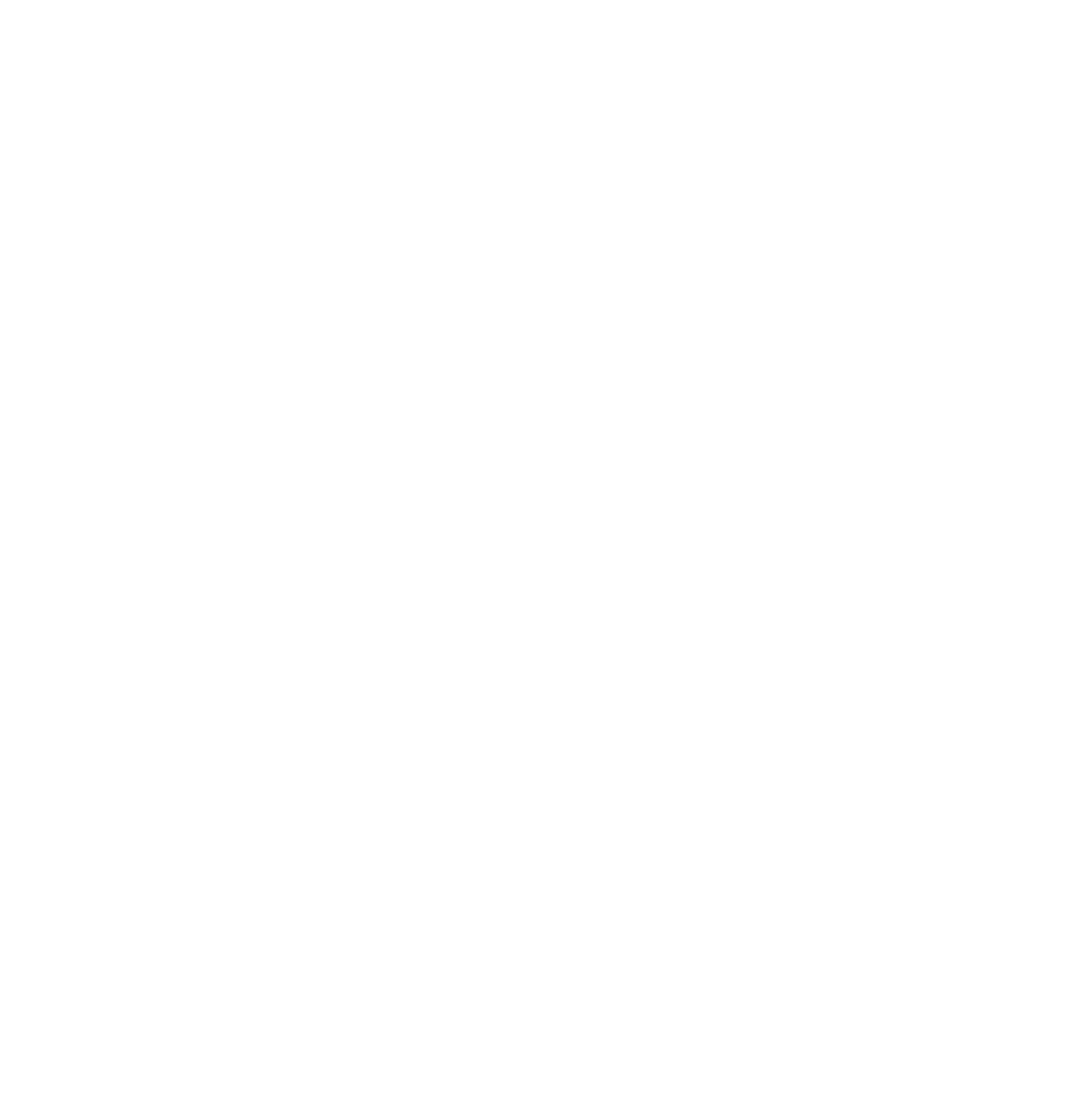
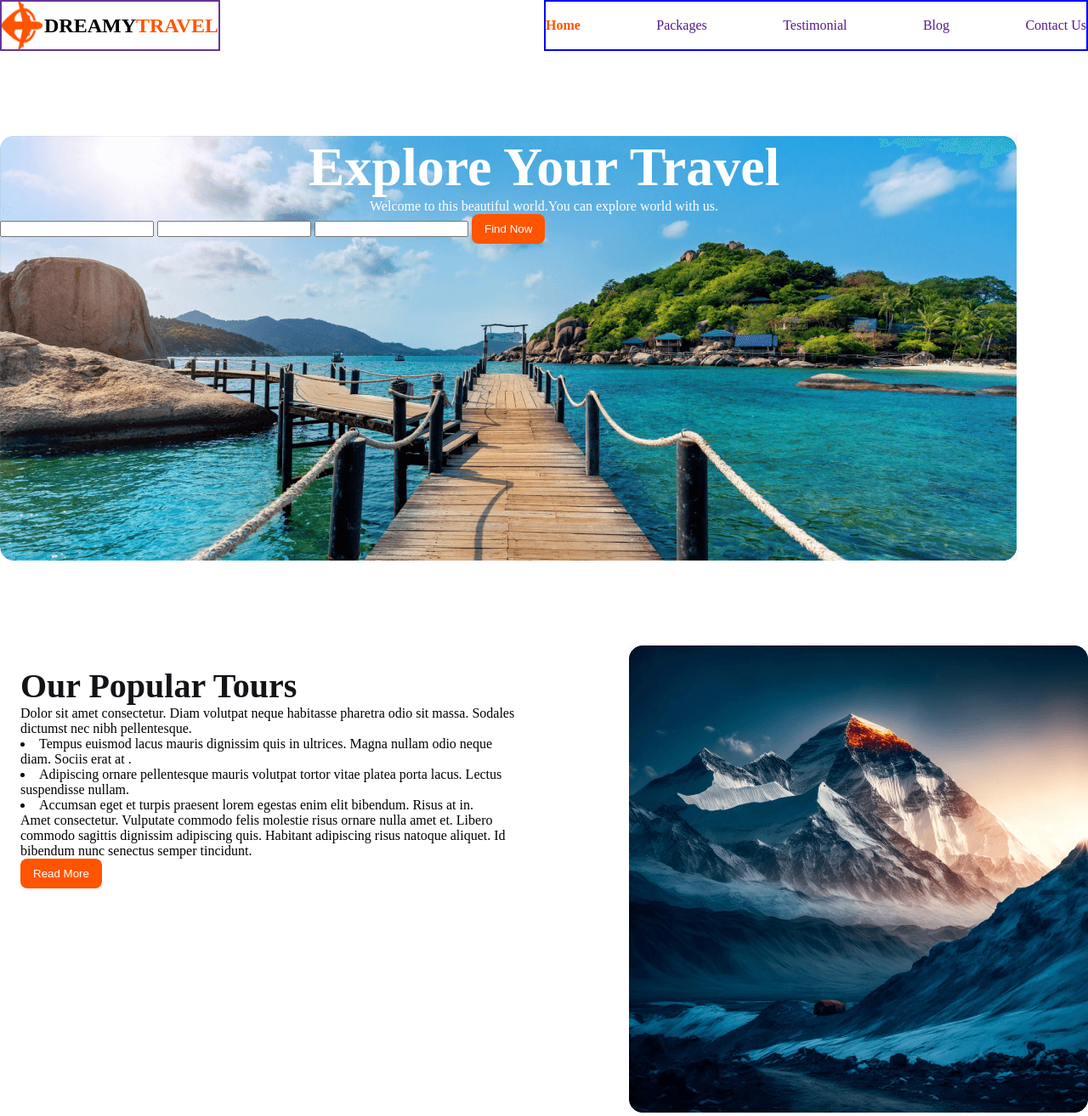
Before and after one commit to UmmaSalma235/DREAMY-TRAVEL, a plain HTML site: page index.html in a window 1280 px wide. Shown: the whole page at 85% size. Before the commit the page ends 800 px from the top, so only its background shows below. Drawn offline with Linux system fonts and the light colour scheme.

Commit message:
responsive.css created

```diff
--- a/index.html
+++ b/index.html
@@ -3,9 +3,58 @@
 <head>
     <meta charset="UTF-8">
     <meta name="viewport" content="width=device-width, initial-scale=1.0">
+    <link rel="stylesheet" href="styles/style.css" >
+    <link rel="stylesheet" href="styles/responsive.css">
     <title>Dreamy Travel</title>
 </head>
 <body>
+    <header>
+        <nav>
+            <div class="nav-container">
+                <img src="./Images/Group 40071 (2).png" alt="">
+                <h1 class="title">DREAMY<span class="special-color">TRAVEL</span></h1>
 
+            </div>
+          <div class="items-container">
+               <a href=""><span class="special-color">Home</span></a>
+               <a href="">Packages</a>
+               <a href="">Testimonial</a>
+               <a href="">Blog</a>
+               <a href="">Contact Us</a>
+
+
+          </div>
+        </nav>
+        <div class="banner">
+            <h1 class="banner-tittle">Explore Your Travel</h1>
+            <p class="banner-description">Welcome to this beautiful world.You can explore world with us.</p>
+            <input type="Where go" name="go" id="">
+            <input type="when" name="go" id="">
+            <input type="select type" name="go" id="">
+            <button class="btn-primary">Find Now</button>
+        </div>
+
+    </header>
+    <main>
+    <section class="feauters">
+        <div class="popular-tours">
+            <h2 class="featuers-tittle">Our Popular Tours</h2>
+            <p class="text-color">Dolor sit amet consectetur. Diam volutpat neque habitasse pharetra odio sit massa. Sodales dictumst nec nibh pellentesque.</p>
+            <li class="text-color">Tempus euismod lacus mauris dignissim quis in ultrices. Magna nullam odio neque diam. Sociis erat at .</li>
+            <li class="text-color">Adipiscing ornare pellentesque mauris volutpat tortor vitae platea porta lacus. Lectus suspendisse nullam.</li>
+            <li class="text-color"> Accumsan eget et turpis praesent lorem egestas enim elit bibendum. Risus at in.</li>
+            <p class=".text-color">Amet consectetur. Vulputate commodo felis molestie risus
+                ornare nulla amet et. Libero commodo sagittis dignissim adipiscing quis. Habitant adipiscing risus natoque aliquet. Id bibendum nunc senectus semper tincidunt. </p>
+            <button class="btn-primary">Read More</button>
+        </div>
+        <div class="feauters-img">
+            <img src="Images/Rectangle 4.png" alt="">
+        </div>
+    </section>
+
+    </main>
+    <footer>
+
+    </footer>
 </body>
 </html>
--- a/styles/style.css
+++ b/styles/style.css
@@ -0,0 +1,107 @@
+/* font style*/
+    @import url('https://fonts.googleapis.com/css2?family=Mulish:wght@400;500;800&family=Open+Sans:ital,wght@1,800&family=Poppins:wght@400;600;700&family=Work+Sans:wght@300;400;800&display=swap');
+
+*{
+    margin: 0;
+    padding: 0;
+    box-sizing: border-box;
+
+}
+.special-color{
+    color: #FFF;
+    text-align: center;
+    color: #FF5400;
+    font-weight: 800;
+}
+.btn-primary{
+    padding: 10px 15px;
+    border-radius: 8px;
+   background: #FF5400;
+   color: #FFF;
+   border: 0;
+}
+/*header style*/
+header{
+    width:100%;
+    margin: 0 auto;
+
+}
+nav{
+    display: flex;
+    justify-content:space-between;
+
+}
+
+.nav-container{
+    border: 2px solid rebeccapurple;
+    display: flex;
+    justify-content: space-between;
+    align-items: center;
+    gap: 2px;
+}
+.nav-container img{
+    width: 48px;
+    height: 56.008px;
+}
+.tittle{
+    color: #131318;
+    font-size: 2.25rem;
+    font-weight: 800;
+}
+.items-container{
+    border: 2px solid blue;
+    width: 50%;
+    display: flex;
+    justify-content: space-between;
+   align-items: center;
+}
+.items-container a{
+    text-decoration: none;
+}
+/*banner style*/
+.banner{
+width: 100%;
+height: 500px;
+margin-top: 100px;
+gap: 100px;
+border-radius: 16px;
+background: linear-gradient(180deg, rgba(19, 19, 24, 0.80) 0%, rgba(19, 19, 24, 0.00) 100%);
+background-image: url('../Images/Group\ 13\ \(1\)\ \(1\).png');
+background-repeat: no-repeat;
+}
+
+.banner-tittle{
+     color: #FFF;
+    font-size: 4rem;
+    font-weight: 800;
+    text-align: center;
+}
+.banner p{
+color: #FFF;
+  text-align: center;
+  font-size: 1rem;
+  font-weight: 400;
+}
+/*section related style*/
+.feauters{
+    display: flex;
+    margin-top: 100px;
+    gap: 100px;
+}
+.feauters .popular-tours {
+    padding: 24px;
+    margin-bottom: 20px;
+    background-color: #FFF;
+
+}
+.featuers-tittle{
+    color: #131318;
+    text-align:left;
+    font-size: 2.5rem;
+    font-weight: 800;
+}
+.feauters-description{
+    color: rgba(19, 19, 24, 0.70);
+    font-size: 1rem;
+    font-weight: 400;
+}
```
Also changed, not shown: styles/responsive.css (added).
